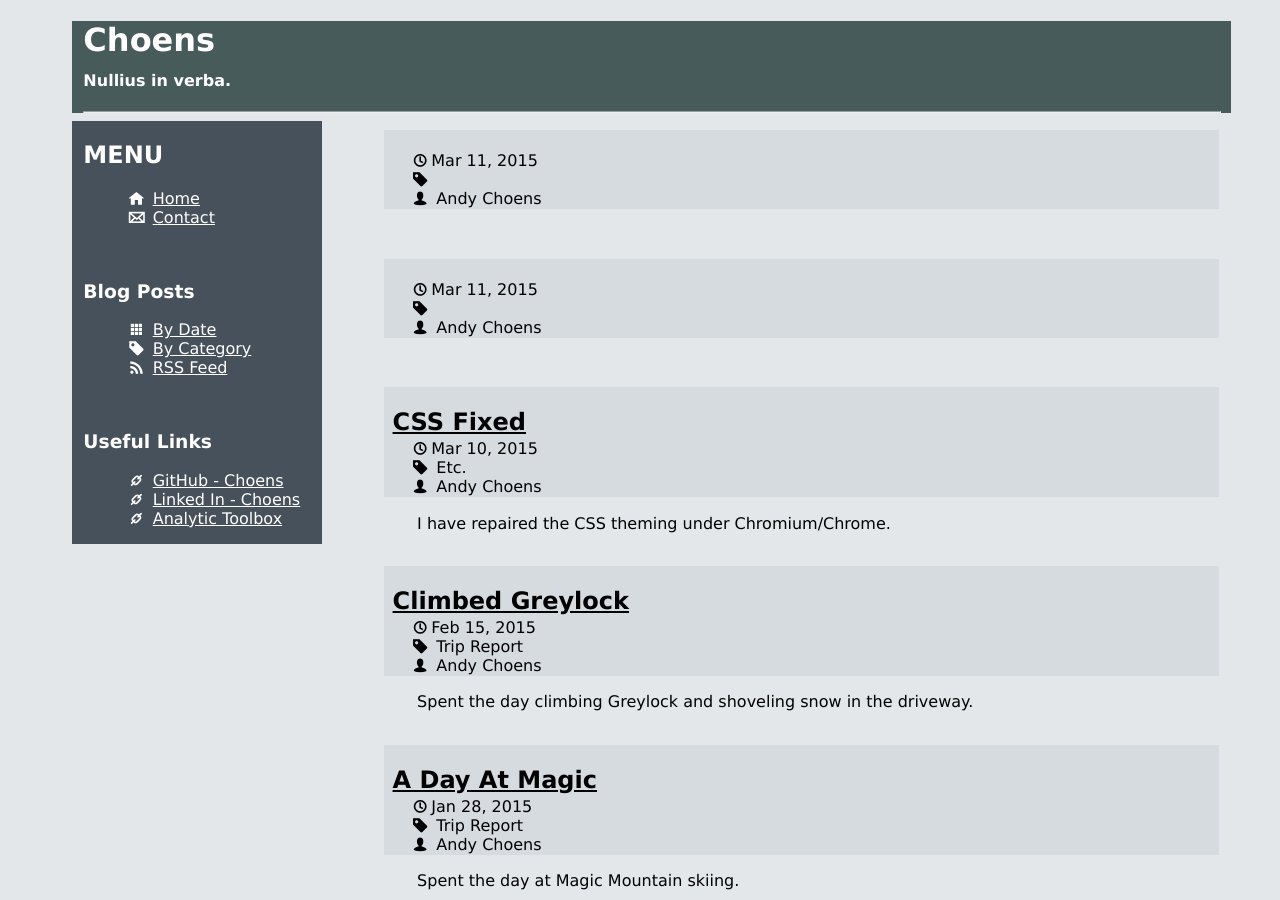
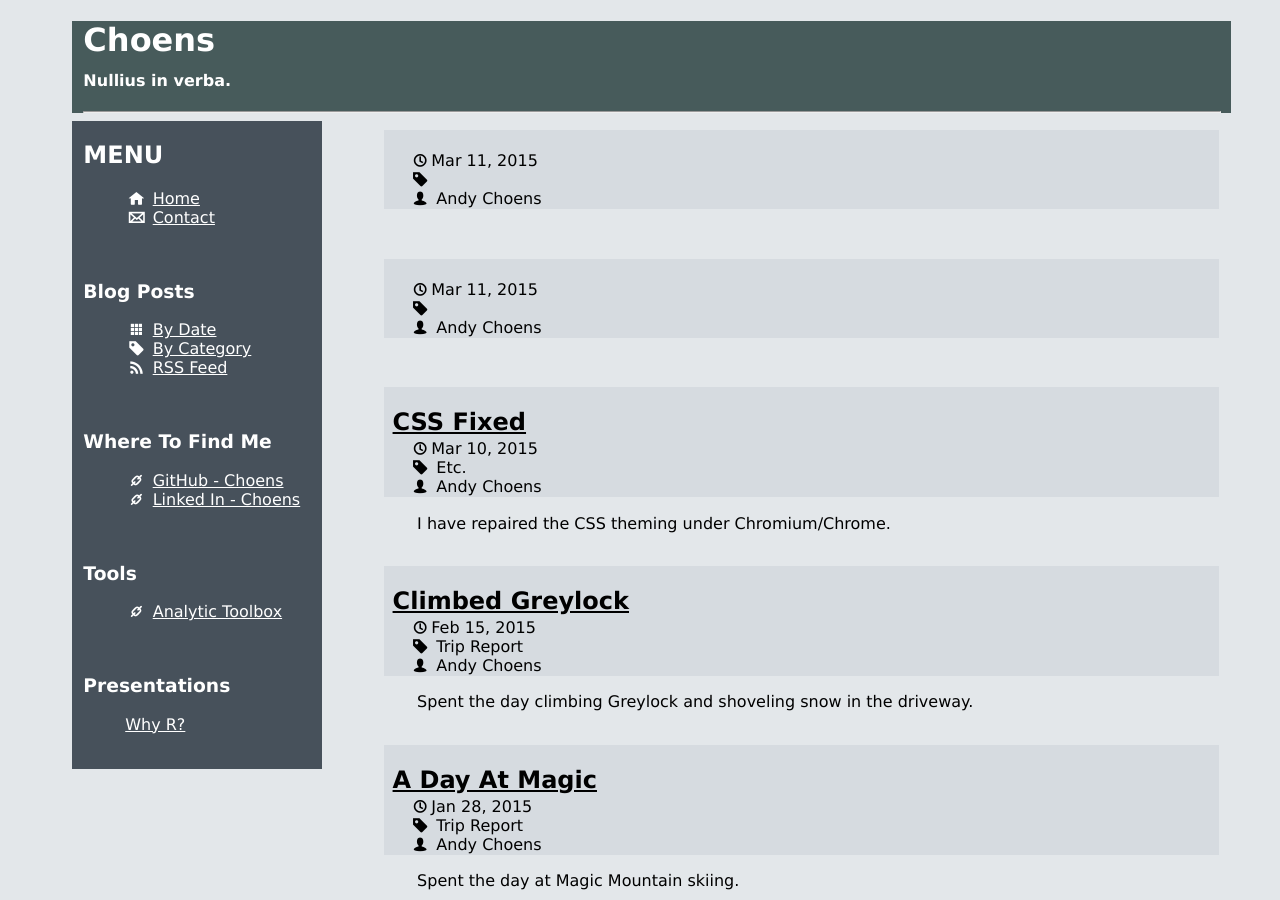
Before and after one commit to Choens/choens.github.io, a Jekyll site: the page built from index.html, in a window 1280 px wide and 900 px high. Built offline with Jekyll 4.4.1, drawn with Linux system fonts in a browser that asks for light colours; the list of posts is cut into pages by our own code.

Commit message:
Improvements to the menu.

```diff
--- a/_layouts/default.html
+++ b/_layouts/default.html
@@ -40,7 +40,7 @@
       </ul>
 
       <br/>
-      <h3>Useful Links</h3>
+      <h3>Where To Find Me</h3>
 
       <ul>
         <li>
@@ -51,11 +51,23 @@
             <i class="icon-link"></i>
             <a href="http://www.linkedin.com/pub/andrew-choens/1b/932/563/">Linked In - Choens</a>
         </li>
+      </ul>
+
+      <br/>
+      <h3>Tools</h3>
+      <ul>
         <li>
             <i class="icon-link"></i>
             <a href="analytic-toolbox/index.html">Analytic Toolbox</a>
         </li>
       </ul>
+
+      <br/>
+      <h3>Presentations</h3>
+      <ul>
+        <li><a href="./why-r">Why R?</a></li>
+      </ul>
+      <br/>
     </nav>
 
     <main>
```
